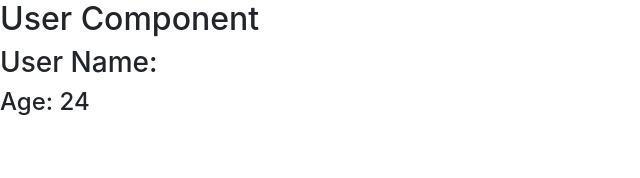
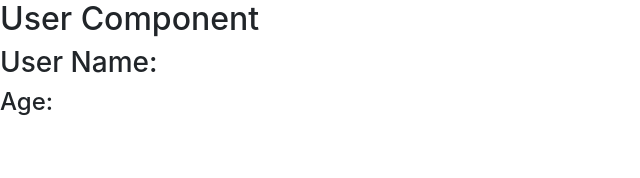
Before and after one commit to VijayKumarBeere/BasicReax, a React (Create React App) app in the folder todo/: page / in a window 1280 px wide. Shown: the top 178 px of the page, without its empty margins (0-640 px from the left). Built offline with nearby package versions, Linux system fonts and the light colour scheme.

Commit message:
Default propTypes understanding.

```diff
--- a/todo/src/TestHOC.js
+++ b/todo/src/TestHOC.js
@@ -10,22 +10,29 @@ import React from 'react';
 //     }
 // }
 
-function User({username, age}){
+function User(props){
     return(
         <>
             <h2>User Component</h2>
-            <h3>User Name:{username}</h3>
-            <h4>Age: {age}</h4>
+            <h3>User Name:{props.username}</h3>
+            <h4>Age: {props.age}</h4>
         </>
     )
 }
 
+//defaultProps is no longer officially supported for function components in modern React.
+//The React team (React) has deprecated this pattern.
+User.defaultProps = {
+    username: 'NA',
+    age: 'NA'
+};
+
 //Prop Type warnings are not showing from react version 19.
 //PropTypes is now considered legacy for runtime validation.
-User.propTypes = {
+User.propTypes ={
     username: PropTypes.string.isRequired,
     age: PropTypes.number
-};
+}
 
 // function Login(){
 //     return(
@@ -40,7 +47,7 @@ User.propTypes = {
 function HOC(){
     return(
         <>
-            <User age = {24}></User>
+            <User />
         </>
     )
 }
```
